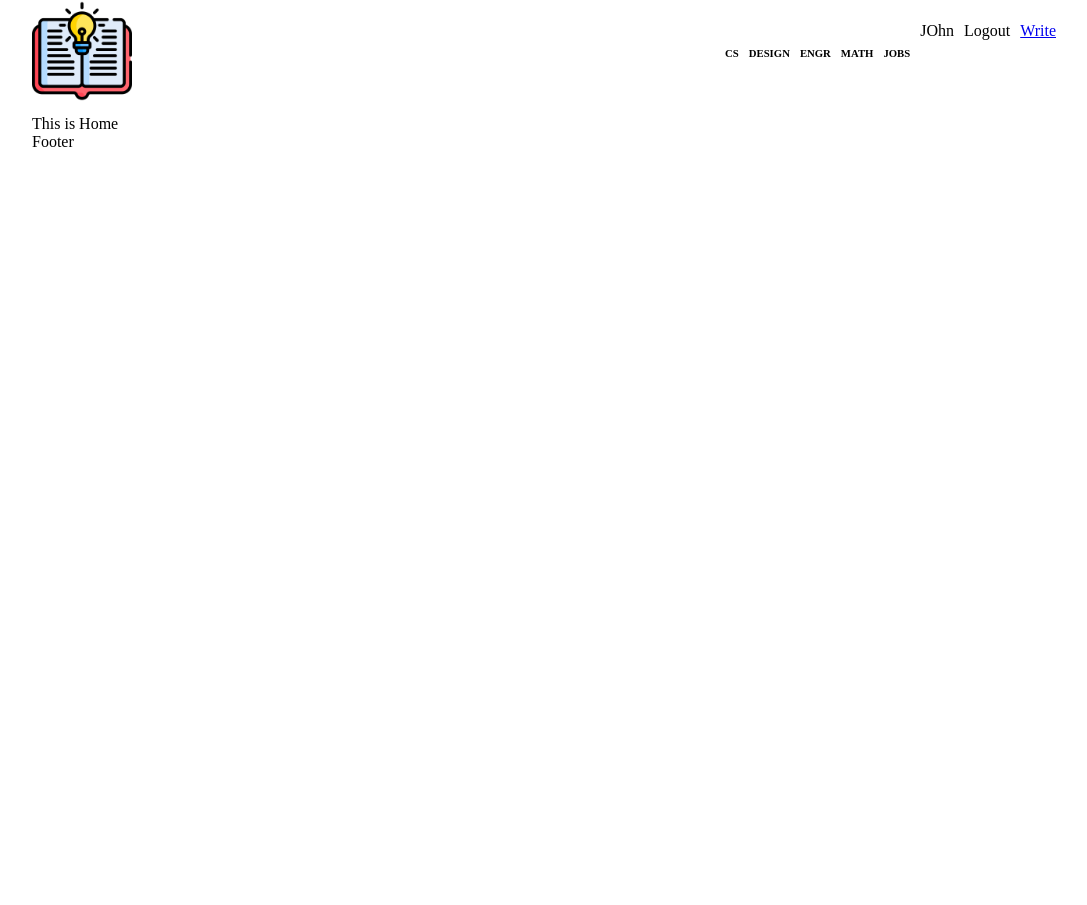
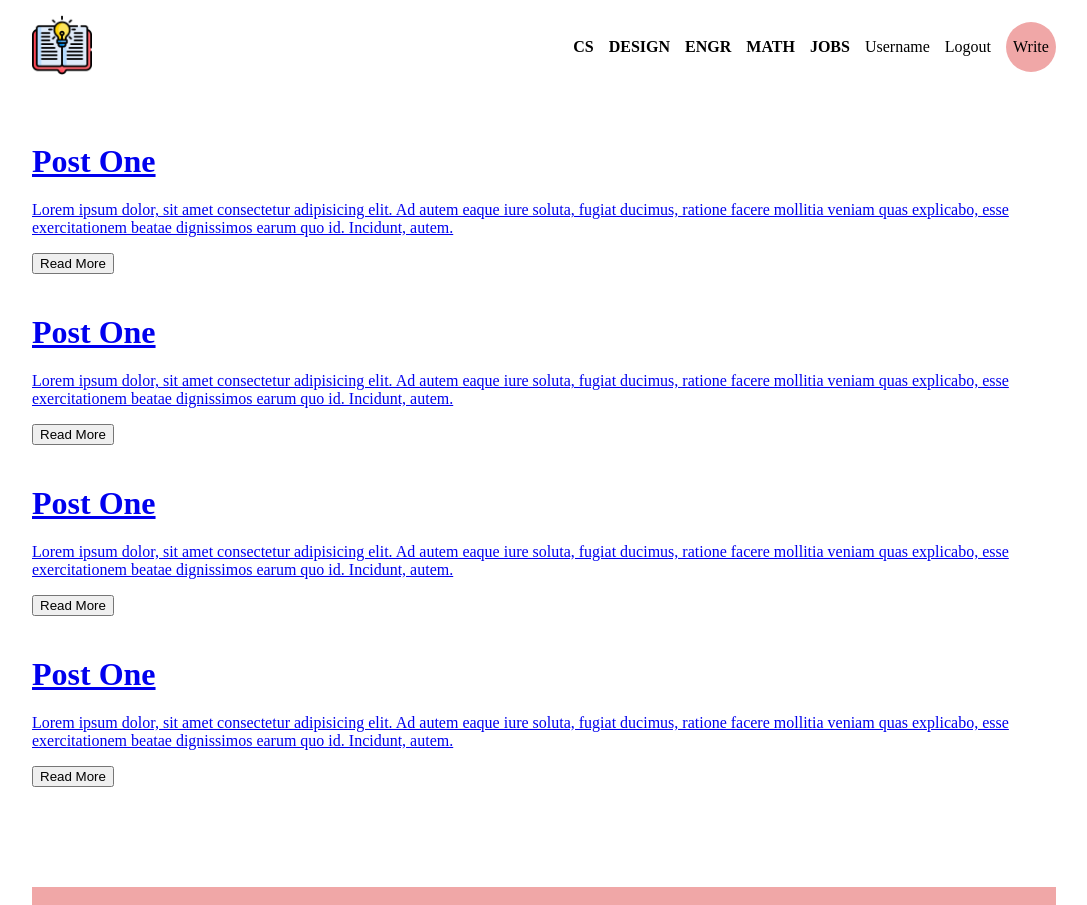
Before and after one commit to SutMa/StudentBlogApp, a React (Create React App) app in the folder client/: page / in a window 1280 px wide. Shown: the part 17-922 px from the top of the page, without its empty margins (96-1183 px from the left). Before the commit the page ends 800 px from the top, so only its background shows below. Built offline with nearby package versions, Linux system fonts and the light colour scheme.

Commit message:
Finished Navbar and Footer

```diff
--- a/client/src/components/Footer.jsx
+++ b/client/src/components/Footer.jsx
@@ -1,9 +1,13 @@
 import React from 'react'
+import Logo from '../img/BlogLogo.png'
 
 function Footer() {
   return (
-    <div>Footer</div>
+    <footer>
+      <img src={Logo}/>
+      <span>Project developed by Sut for the DualHacks Hackathon</span>
+    </footer>
   )
 }
 
-export default Footer
+export default Footer;
--- a/client/src/components/Navbar.jsx
+++ b/client/src/components/Navbar.jsx
@@ -23,10 +23,10 @@ function Navbar() {
           <Link className='link' to='/?cat=jobs'>
             <h6>JOBS</h6>
           </Link>
-          <span>JOhn</span>
+          <span>Username</span>
           <span>Logout</span>
           <span className='write'>
-            <Link to='/write'>Write</Link>
+            <Link className='link'to='/write'>Write</Link>
           </span>
         </div>
       </div>
--- a/client/src/pages/Home.jsx
+++ b/client/src/pages/Home.jsx
@@ -1,8 +1,56 @@
 import React from 'react'
+import { Link } from 'react-router-dom'
+
+const posts = [
+  {
+    id:1,
+    title:'Post One',
+    desc: 'Lorem ipsum dolor, sit amet consectetur adipisicing elit. Ad autem eaque iure soluta, fugiat ducimus, ratione facere mollitia veniam quas explicabo, esse exercitationem beatae dignissimos earum quo id. Incidunt, autem.',
+    img: 'fakeimage.png'
+  },
+  {
+    id:1,
+    title:'Post One',
+    desc: 'Lorem ipsum dolor, sit amet consectetur adipisicing elit. Ad autem eaque iure soluta, fugiat ducimus, ratione facere mollitia veniam quas explicabo, esse exercitationem beatae dignissimos earum quo id. Incidunt, autem.',
+    img: 'fakeimage.png'
+  },
+  {
+    id:1,
+    title:'Post One',
+    desc: 'Lorem ipsum dolor, sit amet consectetur adipisicing elit. Ad autem eaque iure soluta, fugiat ducimus, ratione facere mollitia veniam quas explicabo, esse exercitationem beatae dignissimos earum quo id. Incidunt, autem.',
+    img: 'fakeimage.png'
+  },
+  {
+    id:1,
+    title:'Post One',
+    desc: 'Lorem ipsum dolor, sit amet consectetur adipisicing elit. Ad autem eaque iure soluta, fugiat ducimus, ratione facere mollitia veniam quas explicabo, esse exercitationem beatae dignissimos earum quo id. Incidunt, autem.',
+    img: 'fakeimage.png'
+  }
+
+]
+
 
 const Home = () => {
   return (
-    <div>This is Home</div>
+    <div className='home'>
+      <div className="posts">
+        {posts.map(post=>(
+          <div className="post" key={post.id} >
+            <div className="img">
+              <img src="" alt="" />
+            </div>
+            <div className="content">
+              <Link to={`post/${post.id}`}>
+                <h1>{post.title}</h1>
+                <p>{post.desc}</p>
+                <button>Read More</button>
+              </Link>
+            </div>
+          </div>
+        )
+        )}
+      </div>
+    </div>
   )
 }
 
--- a/client/src/style.scss
+++ b/client/src/style.scss
@@ -70,15 +70,59 @@ $lightGreen: #b9e7e7;
         justify-content: space-between;
         .logo{
           img{
-            width: 100px;
+            width: 60px;
           }
         }
         .links{
           display: flex;
-          gap: 10px;
+          align-items: center;
+          gap: 15px;
+          h6{
+            font-size: 16px;
+            font-weight: 300px;
+          }
+
+          span{
+            cursor: pointer;
+          }
+
+          .write{
+            background-color: rgb(240, 167, 167);
+            width: 50px;
+            height: 50px;
+            border-radius: 50%;
+            display: flex;
+            align-items: center;
+            justify-content: center;
+            font-weight: 300;
+            &:hover{
+              width: 48px;
+              height: 48px;
+              color:  rgb(240, 167, 167);
+              background-color: white;
+              border: 1px solid;
+            }
+          }
+
         }
       }
     }
+
+    //FOOTER STYLES
+    footer{
+      margin-top: 100px;
+      padding: 20px;
+      background-color:  rgb(240, 167, 167);
+      display: flex;
+      align-items: center;
+      justify-content: space-between;
+      font-size: 13px;
+      img{
+        width: 60px;
+
+      }
+    }
+
   }
 
 
```
